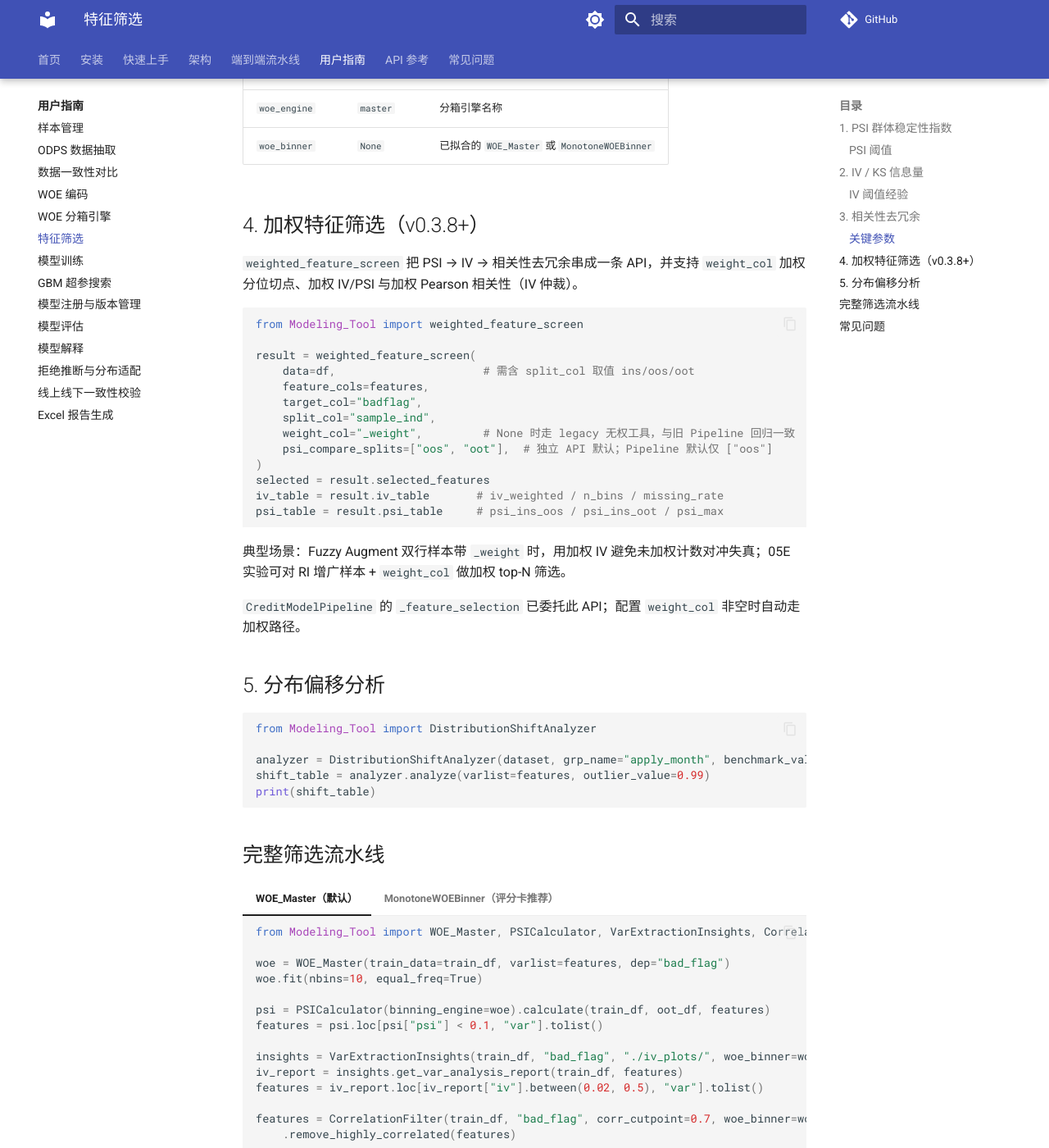
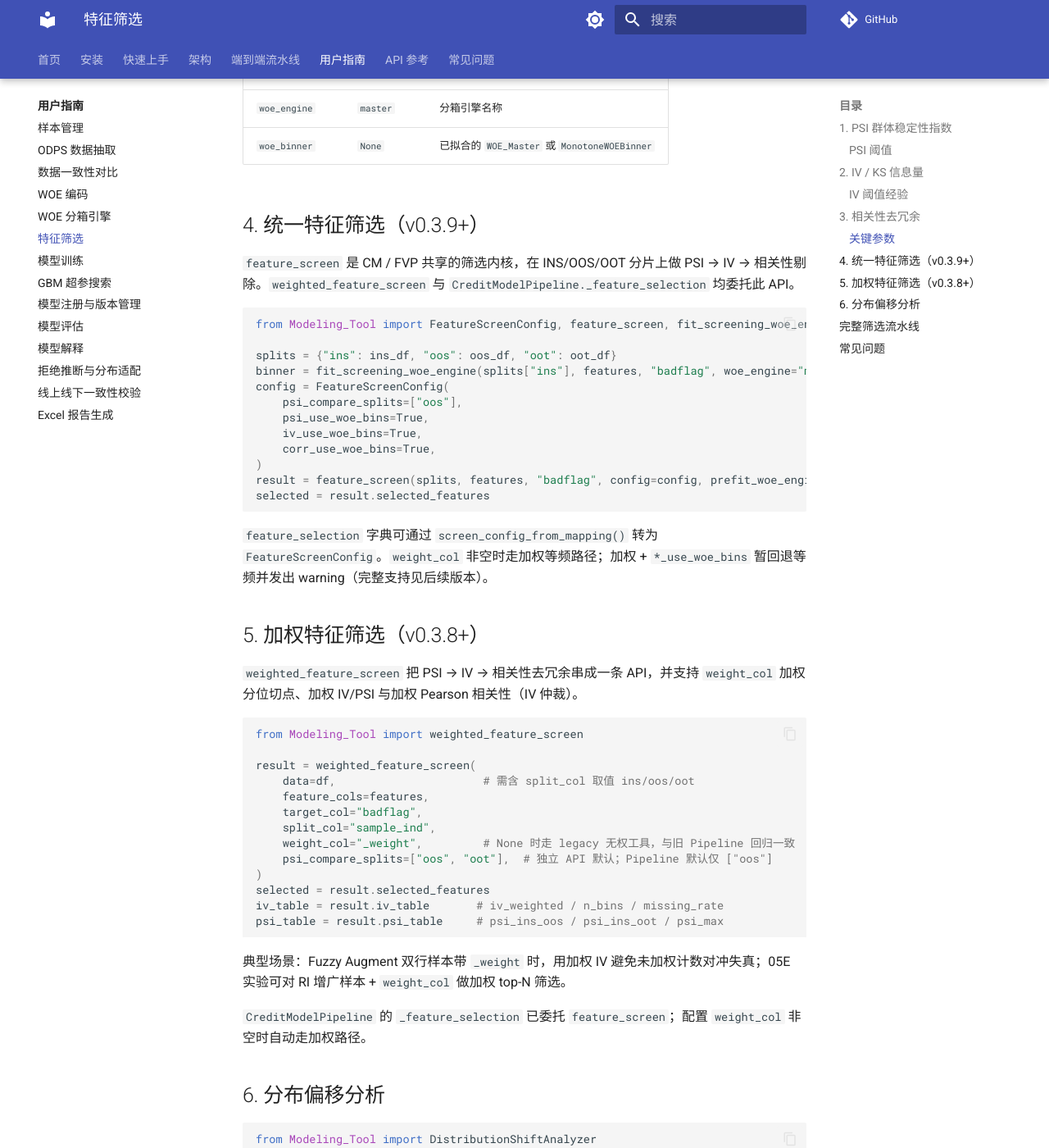
Before and after one commit to Kyle-J-Sun/SuperModelingFactory_doc, an MkDocs documentation site: the page built from docs/guides/feature.md, in a window 1280 px wide and 1400 px high, scrolled down 2559 px. Shown: the whole window at 82% size. Built offline with MkDocs 1.6.1 and Material for MkDocs 9.7.7, drawn with Linux system fonts in a browser that asks for light colours; comment, search, counter and statistics services are not loaded.

Commit message:
docs: document feature_screen and use_woe_bins config (PR1)

````diff
--- a/docs/api/feature.md
+++ b/docs/api/feature.md
@@ -10,6 +10,10 @@
 
 ::: Modeling_Tool.Feature.Feature_Insights
 
+## 统一特征筛选 — `Feature_Screen`
+
+::: Modeling_Tool.Feature.Feature_Screen
+
 ## 加权特征筛选 — `Weighted_Screen`
 
 ::: Modeling_Tool.Feature.Weighted_Screen
--- a/docs/guides/feature.md
+++ b/docs/guides/feature.md
@@ -110,7 +110,28 @@ keep_vars = CorrelationFilter(
 | `woe_engine` | `master` | 分箱引擎名称 |
 | `woe_binner` | `None` | 已拟合的 `WOE_Master` 或 `MonotoneWOEBinner` |
 
-## 4. 加权特征筛选（v0.3.8+）
+## 4. 统一特征筛选（v0.3.9+）
+
+`feature_screen` 是 CM / FVP 共享的筛选内核，在 INS/OOS/OOT 分片上做 PSI → IV → 相关性剔除。`weighted_feature_screen` 与 `CreditModelPipeline._feature_selection` 均委托此 API。
+
+```python
+from Modeling_Tool import FeatureScreenConfig, feature_screen, fit_screening_woe_engine
+
+splits = {"ins": ins_df, "oos": oos_df, "oot": oot_df}
+binner = fit_screening_woe_engine(splits["ins"], features, "badflag", woe_engine="monotone")
+config = FeatureScreenConfig(
+    psi_compare_splits=["oos"],
+    psi_use_woe_bins=True,
+    iv_use_woe_bins=True,
+    corr_use_woe_bins=True,
+)
+result = feature_screen(splits, features, "badflag", config=config, prefit_woe_engine=binner)
+selected = result.selected_features
+```
+
+`feature_selection` 字典可通过 `screen_config_from_mapping()` 转为 `FeatureScreenConfig`。`weight_col` 非空时走加权等频路径；加权 + `*_use_woe_bins` 暂回退等频并发出 warning（完整支持见后续版本）。
+
+## 5. 加权特征筛选（v0.3.8+）
 
 `weighted_feature_screen` 把 PSI → IV → 相关性去冗余串成一条 API，并支持 `weight_col` 加权分位切点、加权 IV/PSI 与加权 Pearson 相关性（IV 仲裁）。
 
@@ -132,9 +153,9 @@ psi_table = result.psi_table     # psi_ins_oos / psi_ins_oot / psi_max
 
 典型场景：Fuzzy Augment 双行样本带 `_weight` 时，用加权 IV 避免未加权计数对冲失真；05E 实验可对 RI 增广样本 + `weight_col` 做加权 top-N 筛选。
 
-`CreditModelPipeline` 的 `_feature_selection` 已委托此 API；配置 `weight_col` 非空时自动走加权路径。
+`CreditModelPipeline` 的 `_feature_selection` 已委托 `feature_screen`；配置 `weight_col` 非空时自动走加权路径。
 
-## 5. 分布偏移分析
+## 6. 分布偏移分析
 
 ```python
 from Modeling_Tool import DistributionShiftAnalyzer
````
Also changed, not shown: docs/pipeline_one_click.md (+5 -0 lines).
